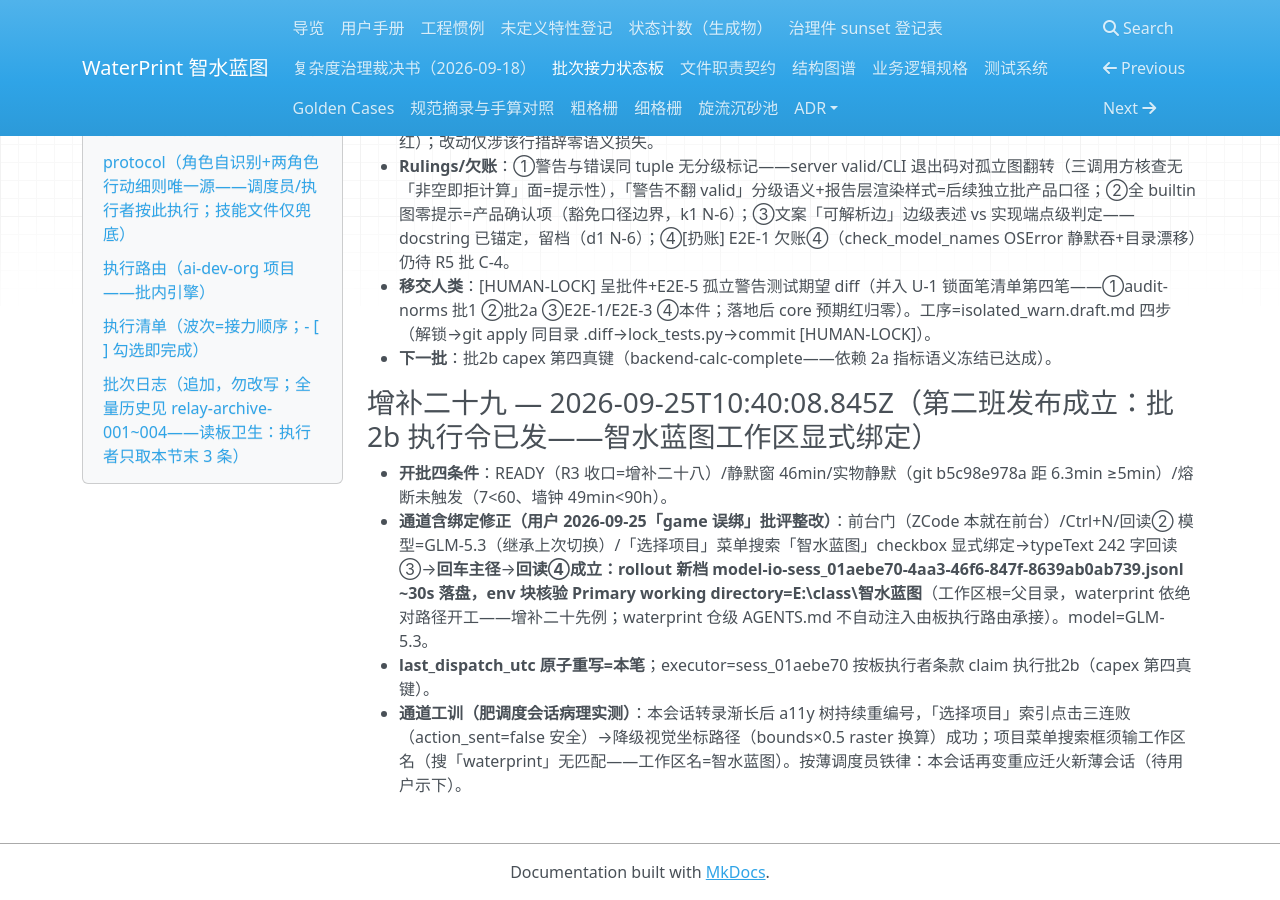
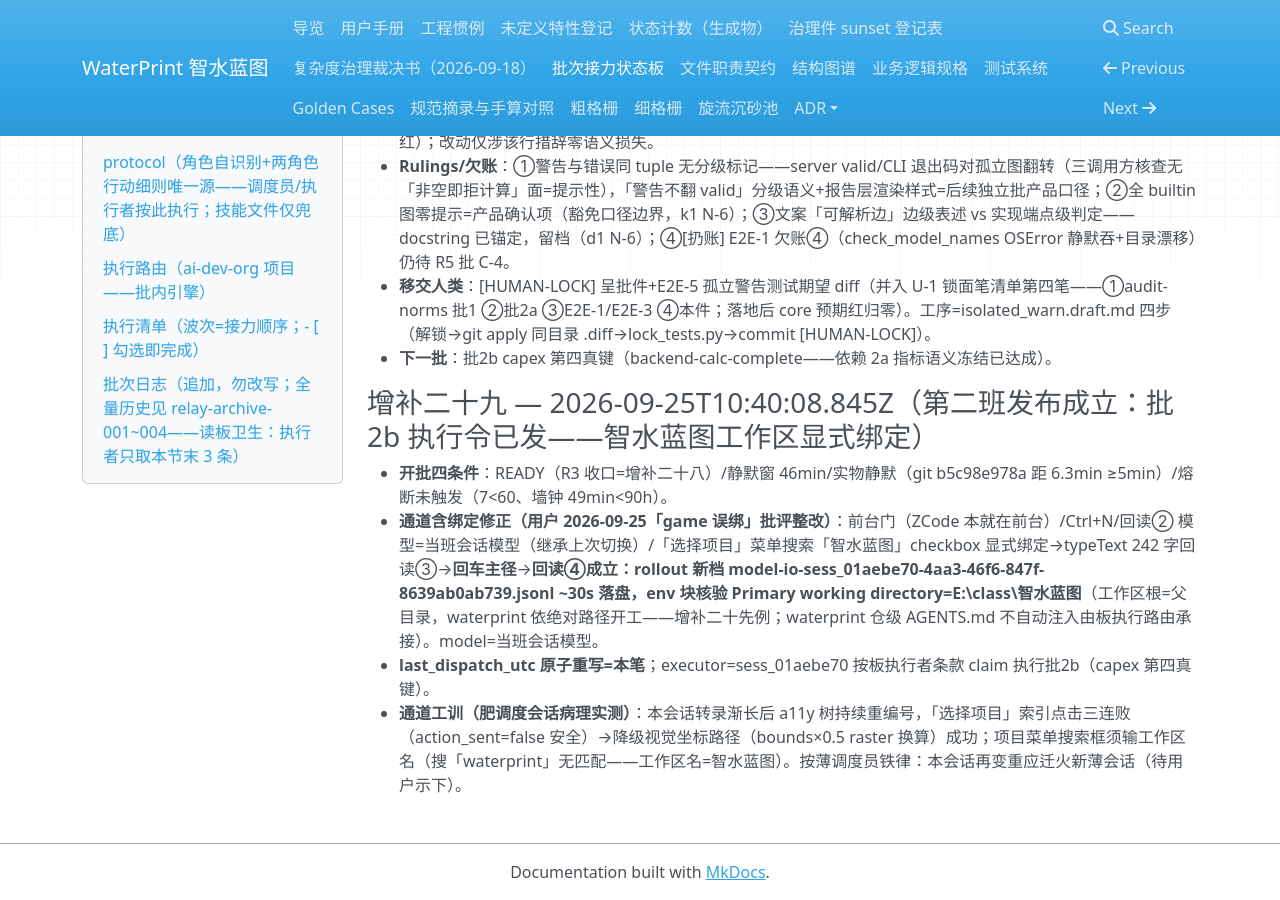
Before and after one commit to yyx20040712/waterprint, an MkDocs documentation site: the page built from docs/handoff/relay.md, in a window 1280 px wide and 900 px high, scrolled down 14304 px. Built offline with MkDocs 1.6.1, drawn with Linux system fonts in a browser that asks for light colours; nearby versions of some CDN libraries.

Commit message:
板面日志模型代号中性化 2 处（增补二十九回读②/末尾——check_model_names 门禁回绿必要前置，R3 顺带清偿先例同款独立记档；零语义损失）

```diff
--- a/docs/handoff/relay.md
+++ b/docs/handoff/relay.md
@@ -293,6 +293,6 @@
 ### 增补二十九 — 2026-09-25T10:40:08.845Z（第二班发布成立：批2b 执行令已发——智水蓝图工作区显式绑定）
 
 - **开批四条件**：READY（R3 收口=增补二十八）/静默窗 46min/实物静默（git b5c98e978a 距 6.3min ≥5min）/熔断未触发（7<60、墙钟 49min<90h）。
-- **通道含绑定修正（用户 2026-09-25「game 误绑」批评整改）**：前台门（ZCode 本就在前台）/Ctrl+N/回读② 模型=GLM-5.3（继承上次切换）/「选择项目」菜单搜索「智水蓝图」checkbox 显式绑定→typeText 242 字回读③→**回车主径**→**回读④成立：rollout 新档 model-io-sess_01aebe70-4aa3-46f6-847f-8639ab0ab739.jsonl ~30s 落盘，env 块核验 Primary working directory=E:\class\智水蓝图**（工作区根=父目录，waterprint 依绝对路径开工——增补二十先例；waterprint 仓级 AGENTS.md 不自动注入由板执行路由承接）。model=GLM-5.3。
+- **通道含绑定修正（用户 2026-09-25「game 误绑」批评整改）**：前台门（ZCode 本就在前台）/Ctrl+N/回读② 模型=当班会话模型（继承上次切换）/「选择项目」菜单搜索「智水蓝图」checkbox 显式绑定→typeText 242 字回读③→**回车主径**→**回读④成立：rollout 新档 model-io-sess_01aebe70-4aa3-46f6-847f-8639ab0ab739.jsonl ~30s 落盘，env 块核验 Primary working directory=E:\class\智水蓝图**（工作区根=父目录，waterprint 依绝对路径开工——增补二十先例；waterprint 仓级 AGENTS.md 不自动注入由板执行路由承接）。model=当班会话模型。
 - **last_dispatch_utc 原子重写=本笔**；executor=sess_01aebe70 按板执行者条款 claim 执行批2b（capex 第四真键）。
 - **通道工训（肥调度会话病理实测）**：本会话转录渐长后 a11y 树持续重编号，「选择项目」索引点击三连败（action_sent=false 安全）→降级视觉坐标路径（bounds×0.5 raster 换算）成功；项目菜单搜索框须输工作区名（搜「waterprint」无匹配——工作区名=智水蓝图）。按薄调度员铁律：本会话再变重应迁火新薄会话（待用户示下）。
```
